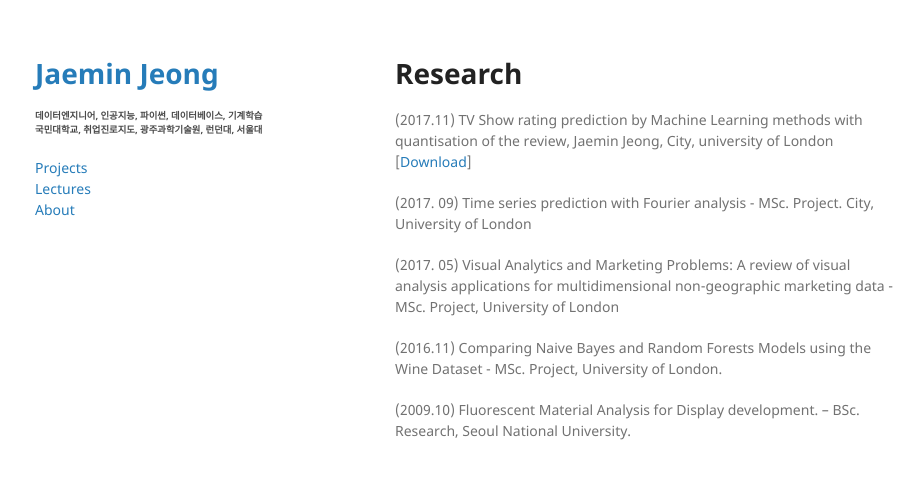
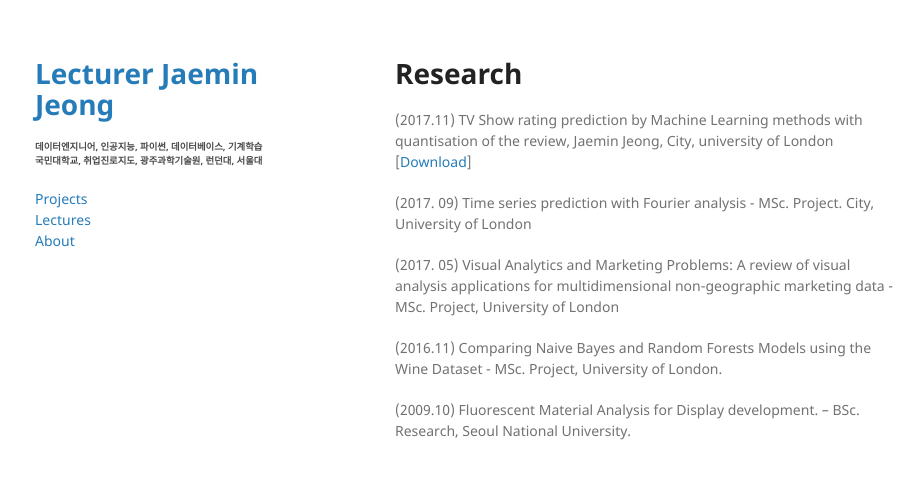
Before and after one commit to jaeminjjung/jaeminjjung.github.io, a Jekyll site: the page built from research.md, in a window 1280 px wide. Shown: the top 479 px of the page, without its empty margins (175-1090 px from the left). Built offline with Jekyll 4.4.1, drawn with Linux system fonts in a browser that asks for light colours; our own code applies the rules of GitHub Pages for plain Markdown files.

Commit message:
Update _config.yml

```diff
--- a/_config.yml
+++ b/_config.yml
@@ -1,4 +1,4 @@
-title: Jaemin Jeong
+title: Lecturer Jaemin Jeong
 logo:
 description: 데이터엔지니어, 인공지능, 파이썬, 데이터베이스, 기계학습<br/>  국민대학교, 취업진로지도, 광주과학기술원, 런던대, 서울대
 show_downloads: false
```
